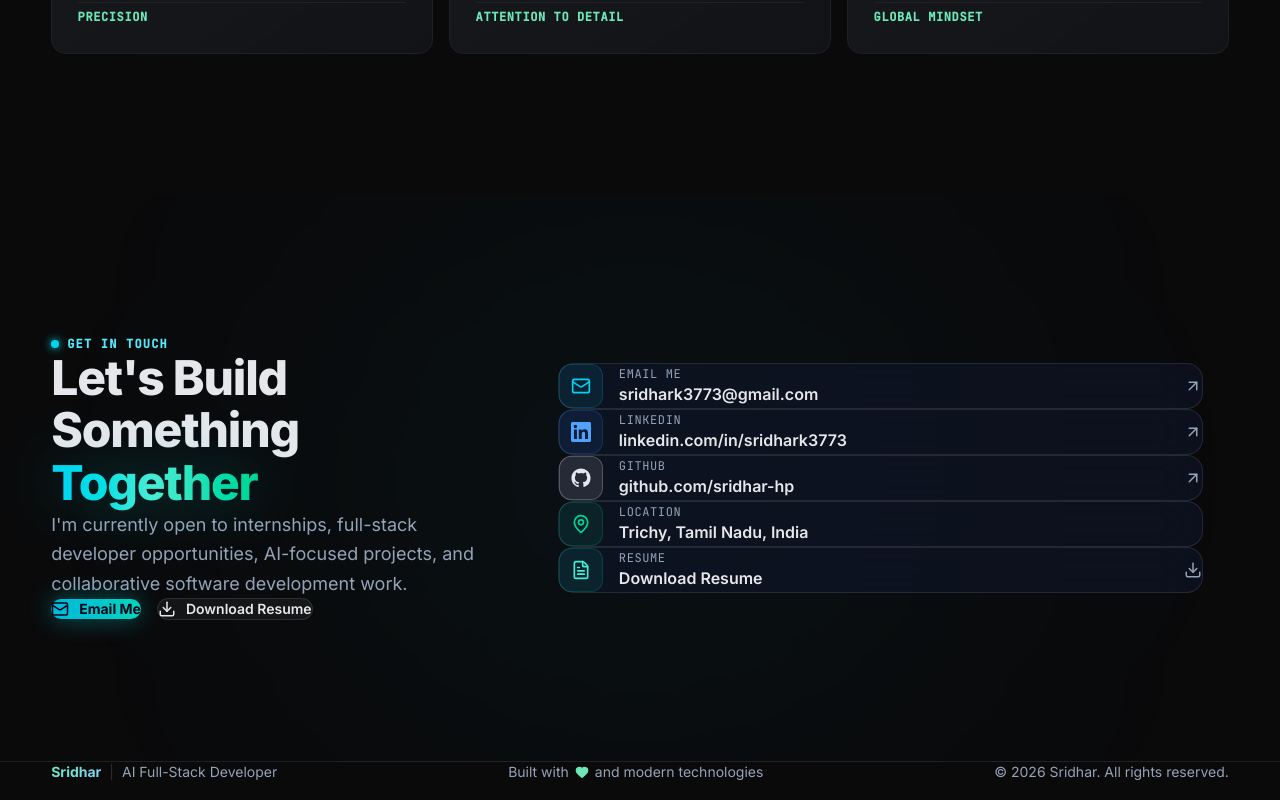
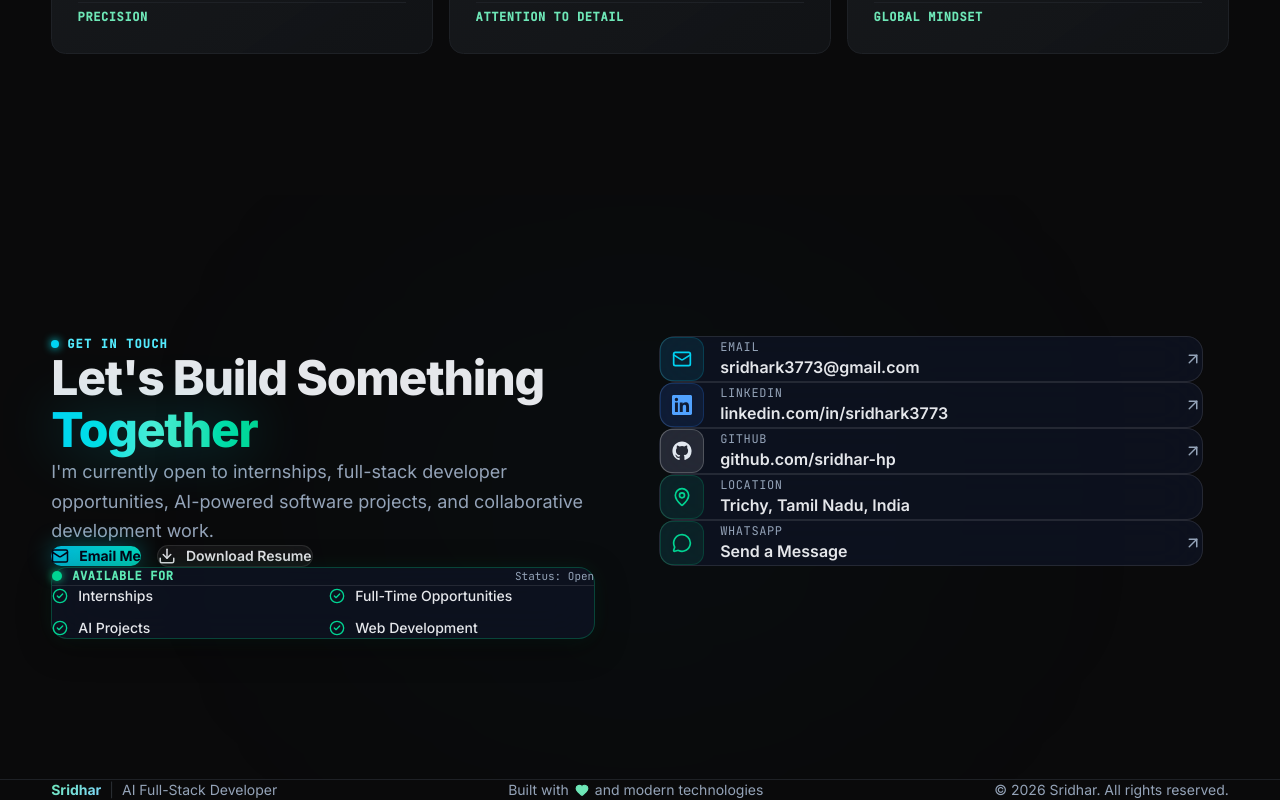
Before and after one commit to sridhar-hp/portfolio_client, a React (Vite) app: page / in a window 1280 px wide. Shown: the part 5810-6610 px from the top of the page. Built offline with nearby package versions, Linux system fonts and the light colour scheme.

Commit message:
feat: add Contact component with interactive cards and availability details

```diff
--- a/src/components/Contact.jsx
+++ b/src/components/Contact.jsx
@@ -1,18 +1,18 @@
 import { motion } from 'framer-motion'
-import { Mail, MapPin, FileText, ArrowUpRight, Download } from 'lucide-react'
+import { Mail, MapPin, MessageCircle, ArrowUpRight, Download, CheckCircle2 } from 'lucide-react'
 import { LinkedinIcon, GithubIcon } from './icons'
 
 const contactCards = [
   {
     id: 'email',
     icon: Mail,
-    title: 'Email Me',
+    title: 'Email',
     value: 'sridhark3773@gmail.com',
     href: 'mailto:sridhark3773@gmail.com',
     external: false,
     accent: 'text-cyan-400',
     bg: 'bg-cyan-500/10 border-cyan-500/20',
-    hoverGlow: 'hover:shadow-[0_0_30px_rgba(0,242,254,0.15)] hover:border-cyan-500/40',
+    hoverGlow: 'hover:shadow-[0_0_30px_rgba(0,242,254,0.18)] hover:border-cyan-500/40',
   },
   {
     id: 'linkedin',
@@ -23,7 +23,7 @@ const contactCards = [
     external: true,
     accent: 'text-blue-400',
     bg: 'bg-blue-500/10 border-blue-500/20',
-    hoverGlow: 'hover:shadow-[0_0_30px_rgba(59,130,246,0.15)] hover:border-blue-500/40',
+    hoverGlow: 'hover:shadow-[0_0_30px_rgba(59,130,246,0.18)] hover:border-blue-500/40',
   },
   {
     id: 'github',
@@ -34,7 +34,7 @@ const contactCards = [
     external: true,
     accent: 'text-slate-200',
     bg: 'bg-white/10 border-white/20',
-    hoverGlow: 'hover:shadow-[0_0_30px_rgba(255,255,255,0.12)] hover:border-white/40',
+    hoverGlow: 'hover:shadow-[0_0_30px_rgba(255,255,255,0.14)] hover:border-white/40',
   },
   {
     id: 'location',
@@ -45,44 +45,50 @@ const contactCards = [
     external: false,
     accent: 'text-emerald-400',
     bg: 'bg-emerald-500/10 border-emerald-500/20',
-    hoverGlow: 'hover:shadow-[0_0_30px_rgba(16,185,129,0.15)] hover:border-emerald-500/40',
+    hoverGlow: 'hover:shadow-[0_0_30px_rgba(16,185,129,0.18)] hover:border-emerald-500/40',
   },
   {
-    id: 'resume',
-    icon: FileText,
-    title: 'Resume',
-    value: 'Download Resume',
-    href: '/resume.pdf',
-    download: 'Sridhar_Resume.pdf',
-    external: false,
-    accent: 'text-teal-300',
-    bg: 'bg-teal-500/10 border-teal-500/20',
-    hoverGlow: 'hover:shadow-[0_0_30px_rgba(20,184,166,0.15)] hover:border-teal-500/40',
+    id: 'whatsapp',
+    icon: MessageCircle,
+    title: 'WhatsApp',
+    value: 'Send a Message',
+    href: 'https://wa.me/919585683773',
+    external: true,
+    accent: 'text-emerald-400',
+    bg: 'bg-emerald-500/10 border-emerald-500/20',
+    hoverGlow: 'hover:shadow-[0_0_30px_rgba(16,185,129,0.18)] hover:border-emerald-500/40',
   },
+]
+
+const availabilityList = [
+  'Internships',
+  'Full-Time Opportunities',
+  'AI Projects',
+  'Web Development',
 ]
 
 const containerVariants = {
   hidden: { opacity: 0 },
   visible: {
     opacity: 1,
-    transition: { staggerChildren: 0.1, delayChildren: 0.1 },
+    transition: { staggerChildren: 0.08, delayChildren: 0.1 },
   },
 }
 
 const itemVariants = {
-  hidden: { opacity: 0, y: 24 },
+  hidden: { opacity: 0, y: 20 },
   visible: {
     opacity: 1,
     y: 0,
-    transition: { duration: 0.55, ease: [0.22, 1, 0.36, 1] },
+    transition: { duration: 0.5, ease: [0.22, 1, 0.36, 1] },
   },
 }
 
 export default function Contact() {
   return (
     <section id="contact" className="contact-section relative overflow-hidden py-24 lg:py-32">
-      {/* Subtle Background Glow */}
-      <div className="absolute top-1/2 left-1/2 -translate-x-1/2 -translate-y-1/2 w-[40rem] h-[30rem] bg-cyan-500/5 rounded-full blur-[140px] pointer-events-none -z-10" />
+      {/* Background Radial Glow */}
+      <div className="absolute top-1/2 left-1/2 -translate-x-1/2 -translate-y-1/2 w-[42rem] h-[32rem] bg-cyan-500/5 rounded-full blur-[140px] pointer-events-none -z-10 animate-pulse" />
 
       <div className="container relative z-10">
         <motion.div
@@ -90,11 +96,11 @@ export default function Contact() {
           initial="hidden"
           whileInView="visible"
           viewport={{ once: true, margin: '-80px' }}
-          className="grid gap-12 lg:grid-cols-12 lg:gap-16 items-center max-w-6xl mx-auto"
+          className="grid gap-12 lg:grid-cols-12 lg:gap-16 items-start max-w-6xl mx-auto"
         >
-          {/* LEFT COLUMN: Content & CTA Buttons */}
-          <div className="lg:col-span-5 flex flex-col justify-center text-left">
-            <motion.div variants={itemVariants} className="inline-flex items-center gap-2 mb-4">
+          {/* LEFT COLUMN: Main Heading, Subheading & CTAs */}
+          <div className="lg:col-span-6 flex flex-col justify-center text-left space-y-6">
+            <motion.div variants={itemVariants} className="inline-flex items-center gap-2">
               <span className="relative flex h-2 w-2">
                 <span className="animate-ping absolute inline-flex h-full w-full rounded-full bg-cyan-400 opacity-75" />
                 <span className="relative inline-flex rounded-full h-2 w-2 bg-cyan-400 shadow-[0_0_8px_#00f2fe]" />
@@ -111,12 +117,12 @@ export default function Contact() {
               </span>
             </motion.h2>
 
-            <motion.p variants={itemVariants} className="mt-5 text-base leading-relaxed text-text-muted sm:text-lg">
-              I&apos;m currently open to internships, full-stack developer opportunities, AI-focused projects, and collaborative software development work.
+            <motion.p variants={itemVariants} className="text-base leading-relaxed text-text-muted sm:text-lg">
+              I&apos;m currently open to internships, full-stack developer opportunities, AI-powered software projects, and collaborative development work.
             </motion.p>
 
             {/* Action Buttons */}
-            <motion.div variants={itemVariants} className="mt-8 flex flex-wrap gap-4 items-center">
+            <motion.div variants={itemVariants} className="pt-2 flex flex-wrap gap-4 items-center">
               <motion.a
                 href="mailto:sridhark3773@gmail.com"
                 whileHover={{ scale: 1.02 }}
@@ -128,7 +134,7 @@ export default function Contact() {
               </motion.a>
 
               <motion.a
-                href="/resume.pdf"
+                href="/Sridhar_Resume.pdf"
                 download="Sridhar_Resume.pdf"
                 whileHover={{ scale: 1.02, backgroundColor: 'rgba(255,255,255,0.08)' }}
                 whileTap={{ scale: 0.98 }}
@@ -138,10 +144,39 @@ export default function Contact() {
                 <span>Download Resume</span>
               </motion.a>
             </motion.div>
+
+            {/* AVAILABILITY CARD */}
+            <motion.div
+              variants={itemVariants}
+              whileHover={{ y: -2 }}
+              className="mt-6 p-6 rounded-2xl border border-emerald-500/30 bg-slate-900/60 backdrop-blur-xl shadow-[0_8px_32px_rgba(0,0,0,0.4),0_0_20px_rgba(16,185,129,0.1)] transition-all duration-300"
+            >
+              <div className="flex items-center justify-between pb-3.5 mb-4 border-b border-white/10">
+                <div className="flex items-center gap-2.5">
+                  <span className="relative flex h-2.5 w-2.5">
+                    <span className="animate-ping absolute inline-flex h-full w-full rounded-full bg-emerald-400 opacity-75" />
+                    <span className="relative inline-flex rounded-full h-2.5 w-2.5 bg-emerald-400 shadow-[0_0_8px_#10b981]" />
+                  </span>
+                  <h3 className="font-mono text-xs font-bold uppercase tracking-wider text-emerald-300">
+                    Available For
+                  </h3>
+                </div>
+                <span className="text-[11px] font-mono text-text-muted">Status: Open</span>
+              </div>
+
+              <div className="grid grid-cols-1 sm:grid-cols-2 gap-3">
+                {availabilityList.map((item) => (
+                  <div key={item} className="flex items-center gap-2.5 text-sm text-text font-medium">
+                    <CheckCircle2 size={16} className="text-emerald-400 shrink-0" />
+                    <span>{item}</span>
+                  </div>
+                ))}
+              </div>
+            </motion.div>
           </div>
 
-          {/* RIGHT COLUMN: Professional Glassmorphism Contact Cards */}
-          <div className="lg:col-span-7 space-y-3.5">
+          {/* RIGHT COLUMN: Contact Cards */}
+          <div className="lg:col-span-6 space-y-3.5">
             {contactCards.map((card) => {
               const IconComponent = card.icon
               const isLink = !!card.href
@@ -152,7 +187,6 @@ export default function Contact() {
                 <CardWrapper
                   key={card.id}
                   href={card.href || undefined}
-                  download={card.download || undefined}
                   target={card.external ? '_blank' : undefined}
                   rel={card.external ? 'noopener noreferrer' : undefined}
                   variants={itemVariants}
@@ -176,7 +210,7 @@ export default function Contact() {
 
                   {isLink && (
                     <div className="ml-3 shrink-0 text-text-muted group-hover:text-cyan-300 transition-all duration-300 group-hover:translate-x-0.5 group-hover:-translate-y-0.5">
-                      {card.download ? <Download size={18} /> : <ArrowUpRight size={18} />}
+                      <ArrowUpRight size={18} />
                     </div>
                   )}
                 </CardWrapper>
```
